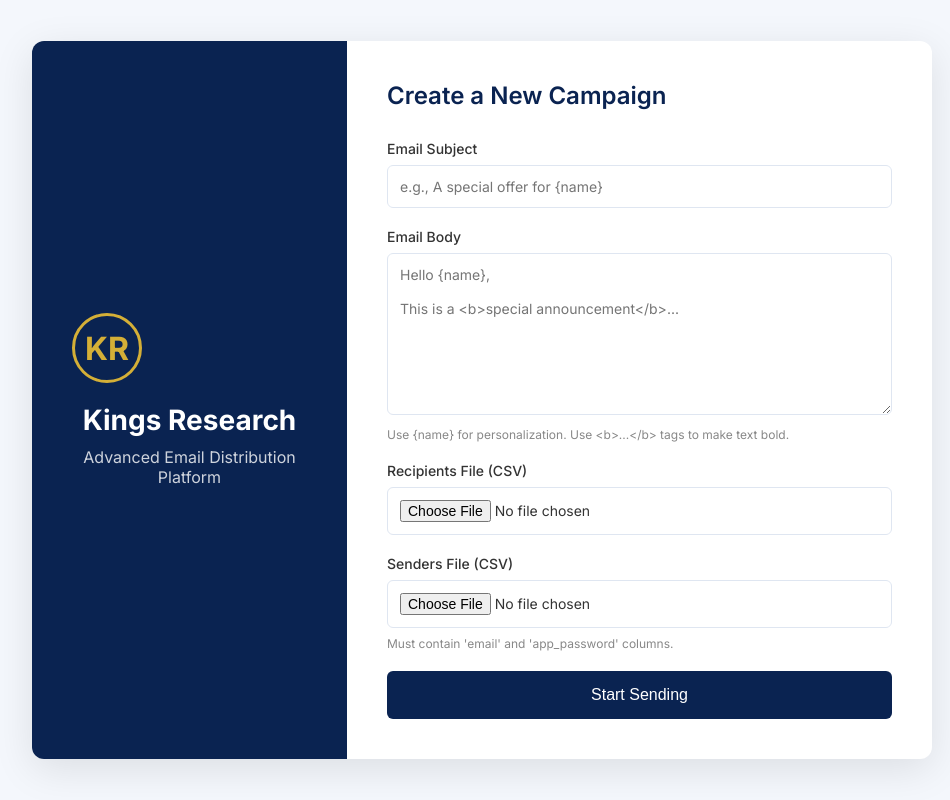
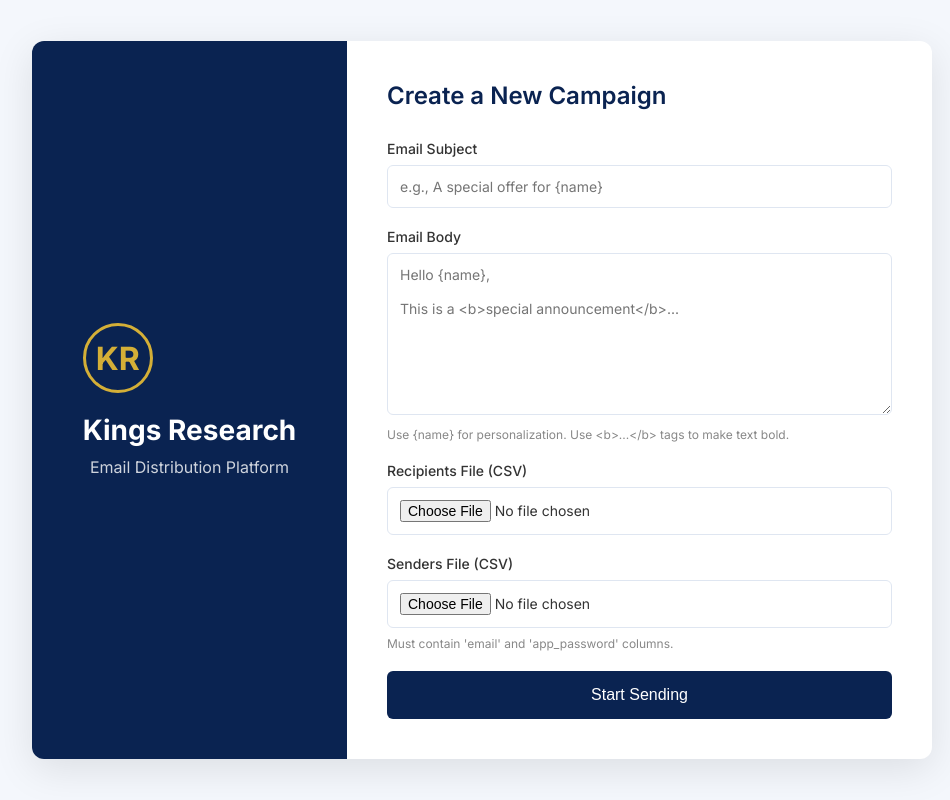
Before and after one commit to hsingh-eng/KR-EM, a Flask app: page / in a window 1280 px wide. Shown: the whole page, without its empty margins (158-1108 px from the left). Run offline with Flask 3, Linux system fonts and the light colour scheme.

Commit message:
Update index.html

```diff
--- a/templates/index.html
+++ b/templates/index.html
@@ -15,7 +15,7 @@
             <div class="brand-content">
                 <div class="logo">KR</div>
                 <h1>Kings Research</h1>
-                <p>Advanced Email Distribution Platform</p>
+                <p>Email Distribution Platform</p>
             </div>
         </div>
         <div class="content-panel">
```
